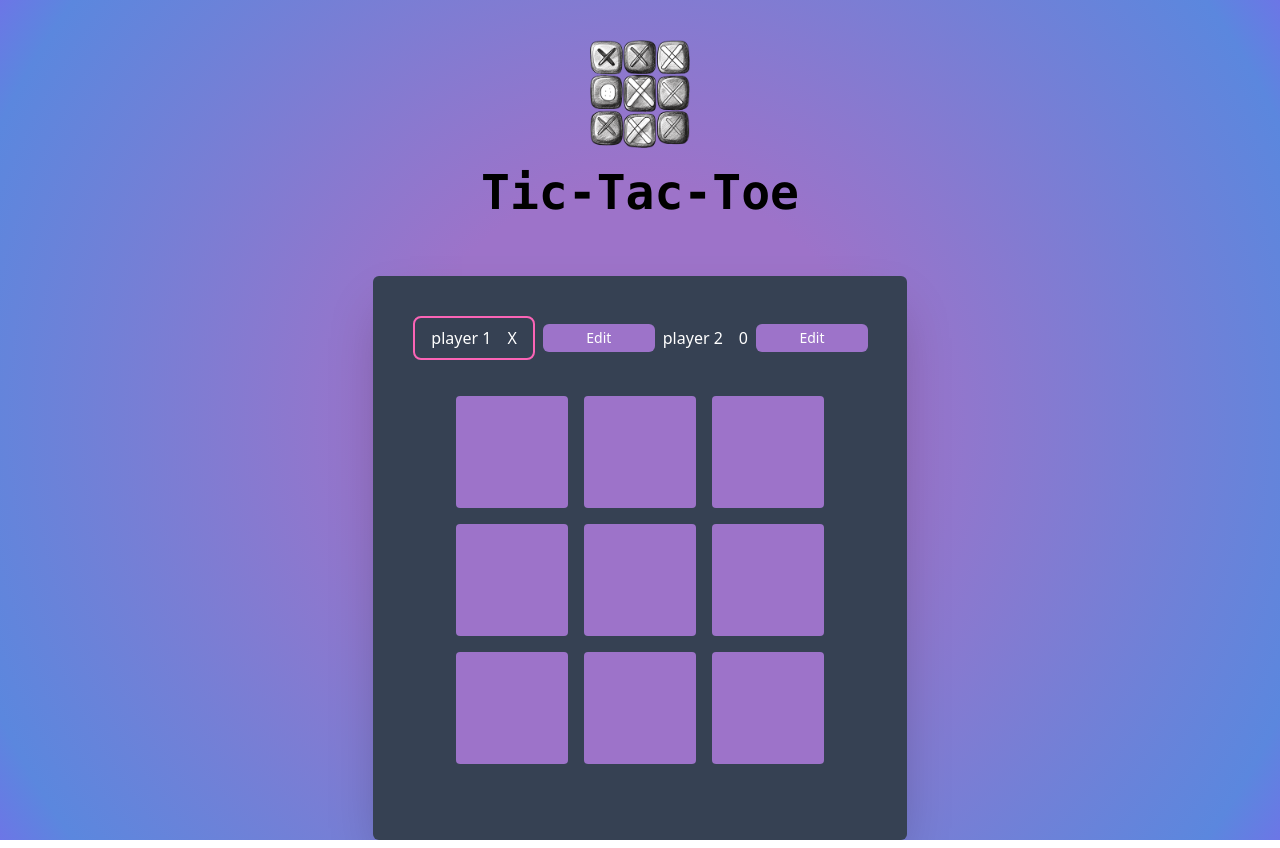
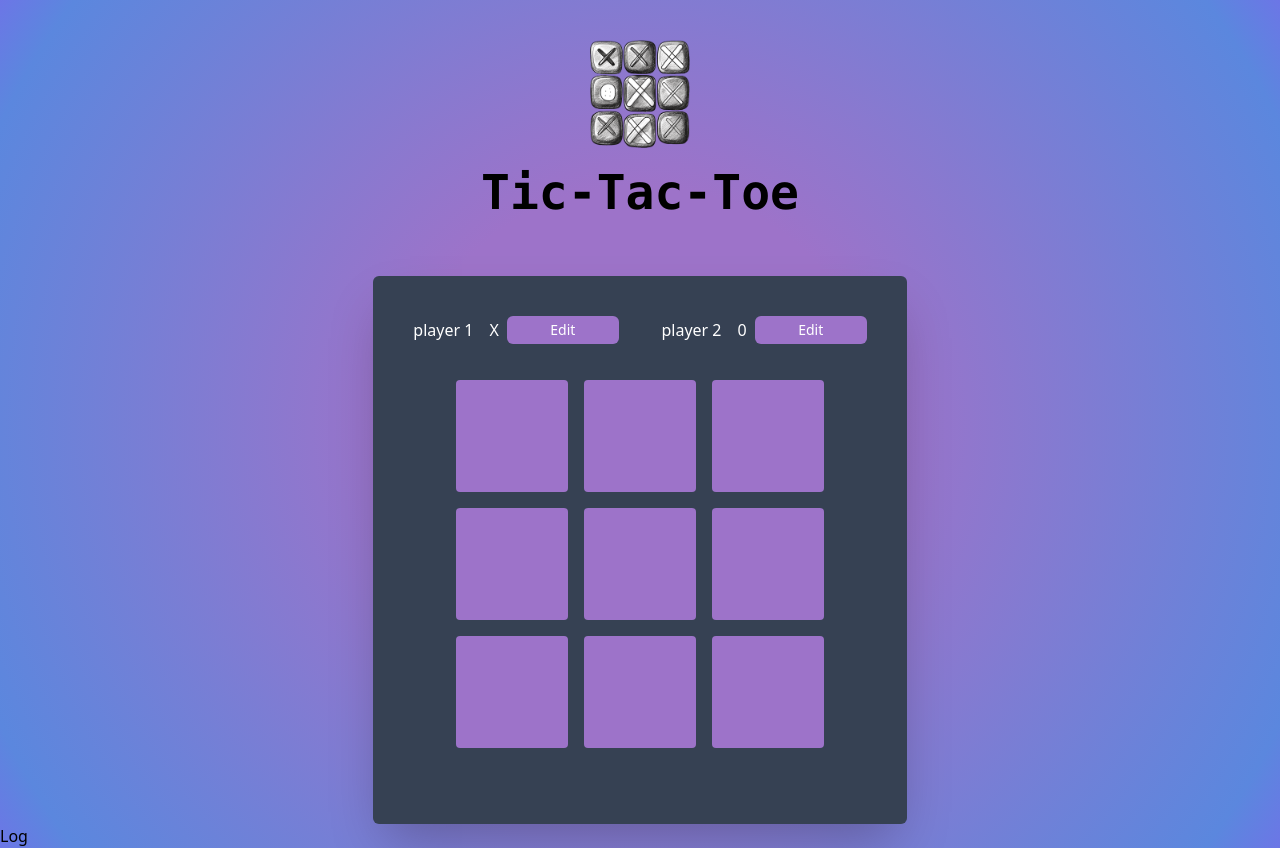
Before and after one commit to sahilstha123/udemy-react-practices, a React (Vite) app in the folder Tic-Tac-Toe/: page / in a window 1280 px wide. Built offline with nearby package versions, Linux system fonts and the light colour scheme.

Commit message:
added new component logic

```diff
--- a/Tic-Tac-Toe/src/App.jsx
+++ b/Tic-Tac-Toe/src/App.jsx
@@ -1,21 +1,38 @@
 import { useEffect, useState } from "react";
 import Navbar from "./components/Navbar";
 import Main from "./components/Main";
+import Log from "./components/Log";
 
 function App() {
-  const [activePlayer, setActivePlayer] = useState("X")
+  const [activePlayer, setActivePlayer] = useState("X");
+  const [gameTurn, setGameTurn] = useState([]);
 
-
-  const handleOnSelect = ()=>{
-    setActivePlayer((curActivePlayer)=>curActivePlayer === "X" ? "O":"X")
-  }
- useEffect(() => {
-  console.log("activePlayer updated:", activePlayer);
-}, [activePlayer]);
+  const handleOnSelect = (rowIndex,colIndex) => {
+    setActivePlayer((curActivePlayer) => (curActivePlayer === "X" ? "O" : "X"));
+    setGameTurn((prevTurns) => {
+      let currentPlayer = "X";
+      if (prevTurns.length > 0 && prevTurns[0].player === "X") {
+        currentPlayer = "O";
+      }
+      const updateTurns = [
+        {
+          square: { row: rowIndex, col: colIndex },
+          player: currentPlayer,
+        },
+        ...prevTurns,
+      ];
+      return updateTurns
+    });
+  };
+  console.log(gameTurn)
+  useEffect(() => {
+    console.log("activePlayer updated:", activePlayer);
+  }, [activePlayer]);
   return (
-    <div >
-      <Navbar/>
-      <Main OnSelectPlayer = {handleOnSelect} ActivePlayer = {activePlayer}/>
+    <div>
+      <Navbar />
+      <Main OnSelectPlayer={handleOnSelect}  turns={gameTurn} />
+      <Log />
     </div>
   );
 }
--- a/Tic-Tac-Toe/src/components/Gameboard.jsx
+++ b/Tic-Tac-Toe/src/components/Gameboard.jsx
@@ -1,4 +1,4 @@
-import React, { useState } from "react";
+// import React, { useState } from "react";
 
 const initialGameboard = [
   [null, null, null],
@@ -6,18 +6,24 @@ const initialGameboard = [
   [null, null, null],
 ];
 
-const Gameboard = ({OnSelectPlayer, ActivePlayer}) => {
-  const [gameBoard, setGameBoard] = useState(initialGameboard);
+const Gameboard = ({ OnSelectPlayer, turns }) => {
+  let gameBoard = initialGameboard.map((innerArray) => [...innerArray]);
+  for (const turn of turns) {
+    const { square, player } = turn;
+    const { row, col } = square;
+    gameBoard[row][col] = player;
+  }
+  // const [gameBoard, setGameBoard] = useState(initialGameboard);
 
-  const handleOnClick = (rowIndex, colIndex) => {
-    setGameBoard((prevGameboard) => {
-      const updatedGameboard = prevGameboard.map(innerArry => [...innerArry]);
-      updatedGameboard[rowIndex][colIndex] = ActivePlayer;
-      console.log(updatedGameboard);
-      return updatedGameboard;
-    });
-    OnSelectPlayer()
-  };
+  // const handleOnClick = (rowIndex, colIndex) => {
+  //   setGameBoard((prevGameboard) => {
+  //     const updatedGameboard = prevGameboard.map(innerArry => [...innerArry]);
+  //     updatedGameboard[rowIndex][colIndex] = ActivePlayer;
+  //     console.log(updatedGameboard);
+  //     return updatedGameboard;
+  //   });
+  //   OnSelectPlayer()
+  // };
 
   return (
     <ol className="flex flex-col items-center gap-4 m-9">
@@ -36,7 +42,7 @@ const Gameboard = ({OnSelectPlayer, ActivePlayer}) => {
                     cursor-pointer
                     text-4xl font-serif
                   "
-                  onClick={() => handleOnClick(rowIndex, colIndex)}
+                  onClick={() => OnSelectPlayer(rowIndex, colIndex)}
                 >
                   {playerSymbol}
                 </button>
--- /dev/null
+++ b/Tic-Tac-Toe/src/components/Log.jsx
@@ -0,0 +1,9 @@
+import React from 'react'
+
+const Log = () => {
+  return (
+    <div>Log</div>
+  )
+}
+
+export default Log
--- a/Tic-Tac-Toe/src/components/Main.jsx
+++ b/Tic-Tac-Toe/src/components/Main.jsx
@@ -2,7 +2,7 @@ import React from "react";
 import Player from "./Player";
 import Gameboard from "./Gameboard";
 
-const Main = ({ActivePlayer, OnSelectPlayer, handleOnclick}) => {
+const Main = ({ActivePlayer, OnSelectPlayer, turns}) => {
 
   return (
     <main>
@@ -13,7 +13,7 @@ const Main = ({ActivePlayer, OnSelectPlayer, handleOnclick}) => {
            <Player player="player 1" symbol = "X" isActive = {ActivePlayer === "X"}/>
            <Player player="player 2" symbol = "0" isActive = {ActivePlayer === "O"}/>
           </ol>
-          <Gameboard ActivePlayer={ActivePlayer} OnSelectPlayer={OnSelectPlayer} handleOnclick={handleOnclick} />
+          <Gameboard  OnSelectPlayer={OnSelectPlayer} turns = {turns} />
         </div>
       </div>
     </main>
```
